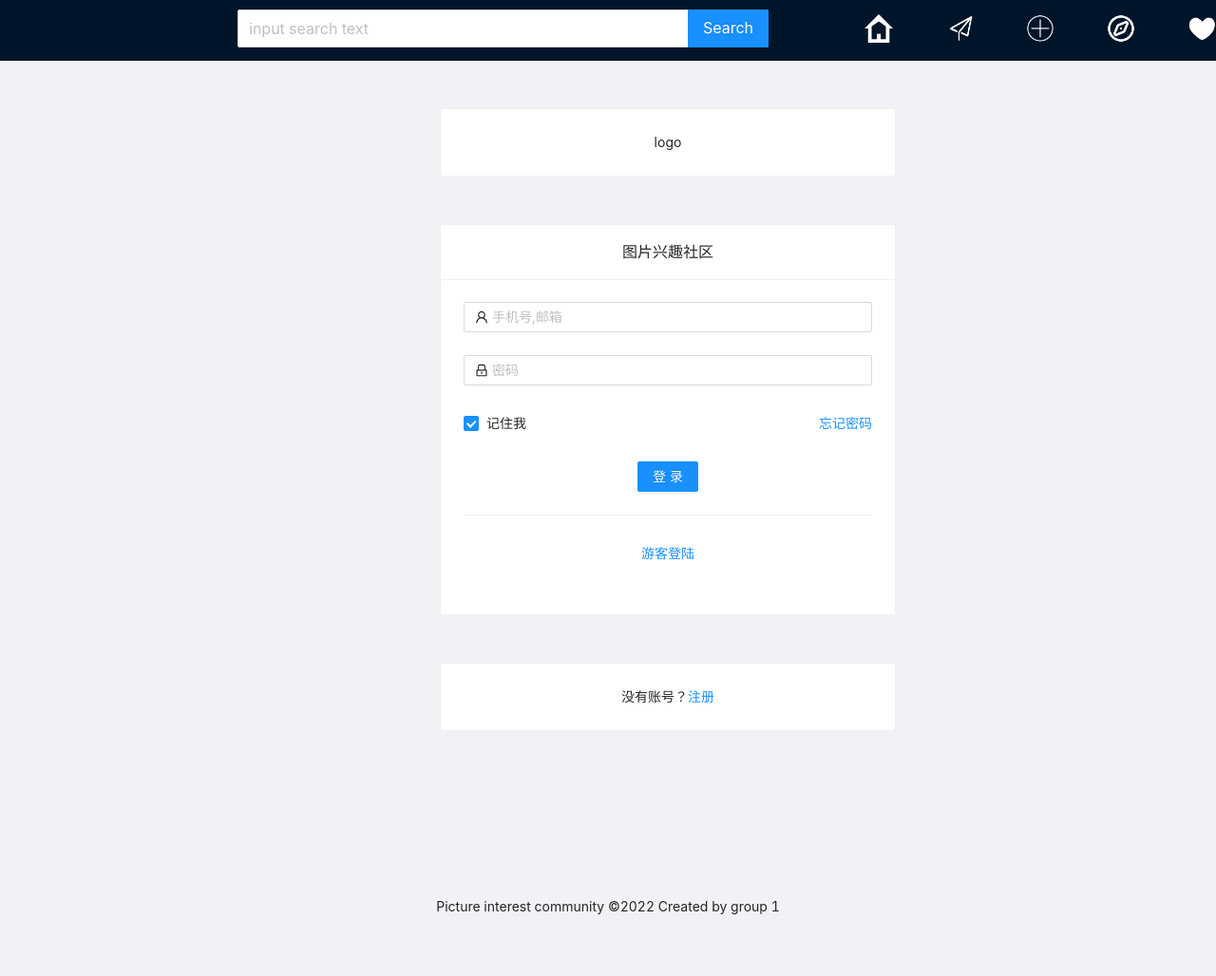
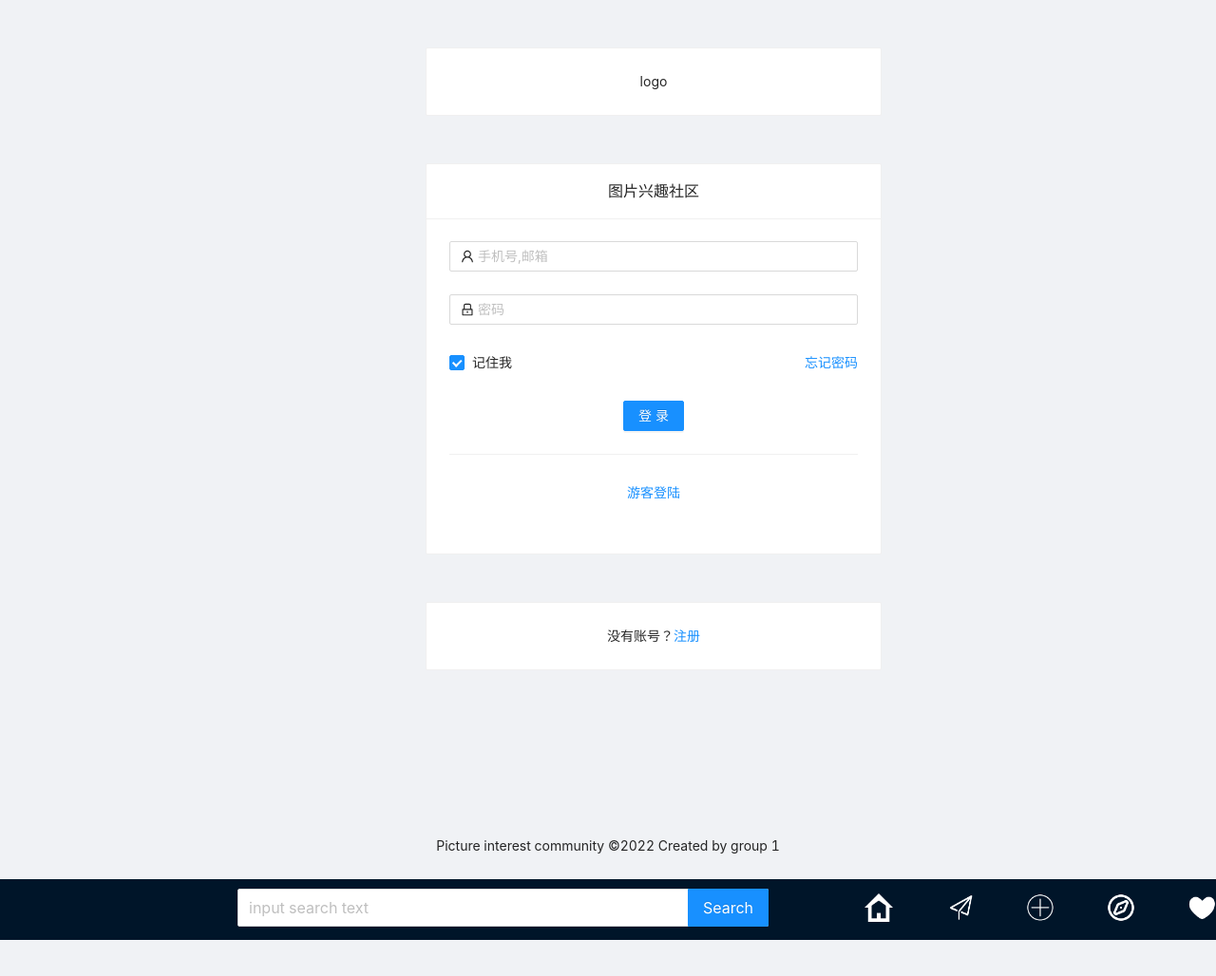
Before and after one commit to carlLiu-x/Picture-interest-community, a React (Create React App) app: page / in a window 1280 px wide. Shown: the top 1028 px of the page at 95% size. Built offline with nearby package versions, Linux system fonts and the light colour scheme.

Commit message:
2022/1/27 liuchanghao 19:48

```diff
--- a/package.json
+++ b/package.json
@@ -13,6 +13,7 @@
     "antd": "^4.17.4",
     "axios": "^0.24.0",
     "http-proxy-middleware": "^2.0.2",
+    "local-storage": "^2.0.0",
     "localStorage": "^1.0.4",
     "react": "^17.0.2",
     "react-dom": "^17.0.2",
--- a/src/App.tsx
+++ b/src/App.tsx
@@ -10,14 +10,24 @@ import PostPicture from './components/postPicture';
 
 import EditPage from './components/editPage';
 import UserPage from './components/userPage';
+import 'antd/dist/antd.css';
 
+import Navigation from './components/navigation';
+import ReactDOM from 'react-dom';
+import './css/index.css';
+import reportWebVitals from './reportWebVitals';
+import { Layout, Menu, Breadcrumb } from 'antd';
+const { Header, Content, Footer } = Layout;
 
 class App extends React.Component {
     render(): React.ReactNode {
         return (
 
-            <BrowserRouter>
+                <BrowserRouter>
                 <Log></Log>
+                <Layout>
+             <Navigation/>
+                <Content className="site-layout" style={{ padding: '0 50px', marginTop: 64 ,marginBottom: '25%'}}>
                 <Routes>
 
                  <Route path='/homepage' element={<MainPage></MainPage>}>
@@ -29,7 +39,12 @@ class App extends React.Component {
 
 
                 </Routes>
+                </Content>
+            </Layout>
             </BrowserRouter>
+
+
+
         )
     }
 }
--- a/src/index.tsx
+++ b/src/index.tsx
@@ -11,12 +11,9 @@ import App from './App';
 const { Header, Content, Footer } = Layout;
 
 ReactDOM.render(
-  <Layout>
-    <Navigation/>
-    <Content className="site-layout" style={{ padding: '0 50px', marginTop: 64 ,marginBottom: '25%'}}>
+
      <App></App>
-    </Content>
-  </Layout>,
+   ,
   document.getElementById("body"),
 );
 
```
Also changed, not shown: 1 other file (tests, documents, lock files or other folders).
